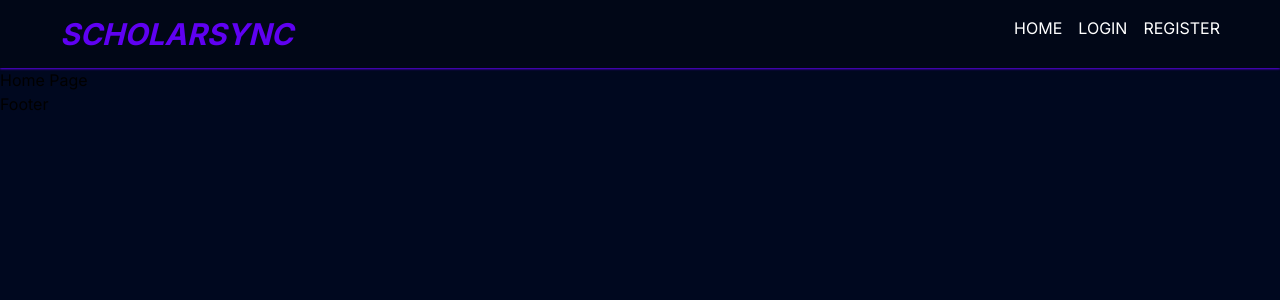
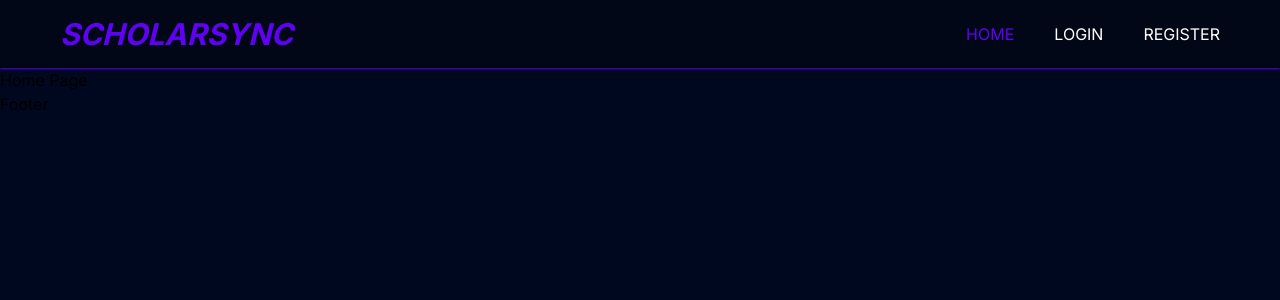
Before and after one commit to jahidhowlader/ScholarSync, a React (Vite) app: page / in a window 1280 px wide. Shown: the top 300 px of the page. Built offline with nearby package versions, Linux system fonts and the light colour scheme.

Commit message:
create navbar for desktop

```diff
--- a/src/components/navbar/Navbar.jsx
+++ b/src/components/navbar/Navbar.jsx
@@ -1,14 +1,43 @@
+import { Link, NavLink } from "react-router-dom";
+
 const Navbar = () => {
     return (
         <nav className="bg-black text-white py-4 shadow-sm shadow-primary-color">
 
-            <div className="my-container flex justify-between">
-                <h1 className="text-[#5f01f2] font-bold italic text-3xl uppercase">ScholarSync</h1>
+            <div className="my-container flex justify-between items-center">
 
-                <ul className="flex gap-4 uppercase">
-                    <li>Home</li>
+                <Link to='/'><h1 className="text-[#5f01f2] font-bold italic text-3xl uppercase">ScholarSync</h1></Link>
+
+                <ul className="flex gap-10 uppercase">
+                    <li>
+                        <NavLink
+                            to="/"
+                            className={({ isActive }) => isActive ? "text-[#5f01f2] " : ""}
+                        >
+                            HOME
+                        </NavLink>
+                    </li>
+
+                    <li>
+                        <NavLink
+                            to="/login"
+                            className={({ isActive }) => isActive ? "text-[#5f01f2] " : ""}
+                        >
+                            LOGIN
+                        </NavLink>
+                    </li>
+
+                    <li>
+                        <NavLink
+                            to="/register"
+                            className={({ isActive }) => isActive ? "text-[#5f01f2] " : ""}
+                        >
+                            REGISTER
+                        </NavLink>
+                    </li>
+                    {/* <li>Home</li>
                     <li>Login</li>
-                    <li>Register</li>
+                    <li>Register</li> */}
                 </ul>
             </div>
         </nav>
```
Also changed, not shown: src/routes/Routes.jsx (+8 -0 lines).
